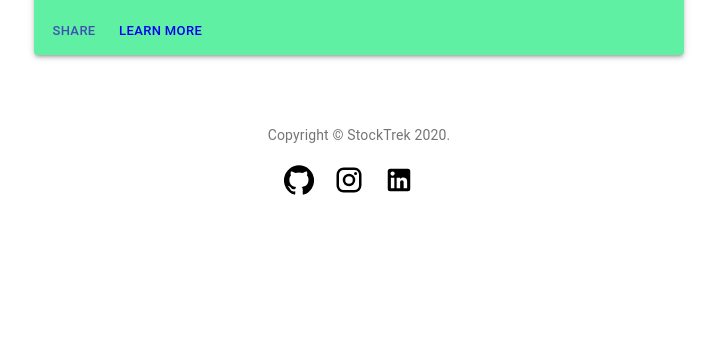
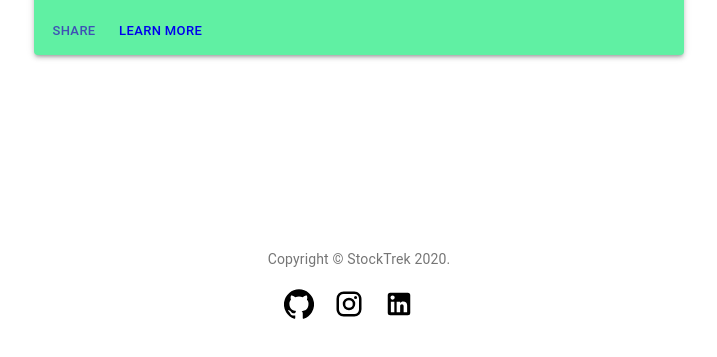
Before and after one commit to billyze/Project-2, a React (Create React App) app: page / in a window 1280 px wide. Shown: the part 2630-2987 px from the top of the page, without its empty margins (281-998 px from the left). Before the commit the page ends 2873 px from the top, so only its background shows below. Built offline with nearby package versions, Linux system fonts and the light colour scheme; no server answers.

Commit message:
Dark Theme working

```diff
--- a/src/App.css
+++ b/src/App.css
@@ -2,6 +2,12 @@ a {
   text-decoration: none;
 
 }
+
+.darkTheme {
+  color: #fff !important;
+    background-color: #424242 !important;
+}
+
 
 .App {
   text-align: center;
--- a/src/App.js
+++ b/src/App.js
@@ -14,17 +14,65 @@ import { UserProfile } from './Components/userProfile/userProfile';
 import SearchBar from './Components/searchBar/SearchBar';
 // import Canvas from './Components/canvas/Canvas';
 import Footer from './Components/footer/Footer';
-
-
+import { createMuiTheme, ThemeProvider } from '@material-ui/core/styles';
 
 class App extends Component {
   /* START OF TRACK IF USER LOGGED IN OR NOT, PASS DOWN TO ALL COMPONENTS */
-
   state = {
     currentUser: null,
     isData: false,
     isLoad: false,
+    theme: false,
     search: '',
+  };
+
+  darkTheme = createMuiTheme({
+    palette: {
+      type: 'dark',
+    },
+  });
+
+  lightTheme = createMuiTheme({
+    palette: {
+      type: 'light',
+    },
+  });
+
+  theme = () => {
+
+    this.setState({
+      theme: !this.state.theme
+    })
+    let body = document.getElementsByTagName('body')[0];
+    let nav = document.getElementById('navBar');
+    var style = document.createElement('style');
+
+    if (!this.state.theme) {
+      body.classList.add('darkTheme');
+      nav.classList.add('darkTheme');
+      style.innerHTML = `
+  a {
+  color: white;
+  }
+  body{
+    color: #fff
+  }
+  `;
+      document.head.appendChild(style);
+    } else {
+      body.classList.remove('darkTheme');
+      nav.classList.remove('darkTheme');
+      style.innerHTML = `
+  a {
+  color: black;
+  }
+
+  body{
+    color: #000
+  }
+  `;
+      document.head.appendChild(style);
+    }
   };
 
   //method to set session to null.
@@ -74,11 +122,14 @@ class App extends Component {
 
   render() {
     return (
-
+      <ThemeProvider
+        theme={this.state.theme ? this.darkTheme : this.lightTheme}
+      >
         <div>
           <Navbar
             user={this.state.currentUser}
             handleChange={this.handleChange}
+            theme={this.theme}
           />
           {/* This component needs to be moved, so it doesnt load in every view. */}
 
@@ -113,7 +164,12 @@ class App extends Component {
               exact
               path="/Search"
               component={(props) => (
-              <SearchBar {...props} query={this.state.search} user={this.state.currentUser} data={this.state.isData}/>
+                <SearchBar
+                  {...props}
+                  query={this.state.search}
+                  user={this.state.currentUser}
+                  data={this.state.isData}
+                />
               )}
             />
             <Route
@@ -130,7 +186,7 @@ class App extends Component {
           </Switch>
           <Footer />
         </div>
-
+      </ThemeProvider>
     );
   }
 }
--- a/src/Components/canvas/Canvas.js
+++ b/src/Components/canvas/Canvas.js
@@ -94,7 +94,7 @@ class Canvas extends Component {
     const { data } = this.state.newsData;
     console.log(this.state.dataPoints);
     return (
-      <div >
+      <div  style={{ margin: '10px' }}>
         {this.state.load ? this.loadCanvas() : ''}
         <CanvasJSChart options={options} onRef={(ref) => (this.chart = ref)} />
         {(this.state.dataPoints = [])}
--- a/src/Components/footer/Footer.jsx
+++ b/src/Components/footer/Footer.jsx
@@ -8,6 +8,7 @@ import Grid from '@material-ui/core/Grid';
 import GitHubIcon from '@material-ui/icons/GitHub';
 import InstagramIcon from '@material-ui/icons/Instagram';
 import LinkedInIcon from '@material-ui/icons/LinkedIn';
+import './footer.css'
 
 
 const useStyles = makeStyles((theme) => ({
--- /dev/null
+++ b/src/Components/footer/footer.css
@@ -0,0 +1,4 @@
+footer {
+    margin-top:calc(5% + 60px);
+    bottom: 0;
+  }
--- a/src/Components/navbar/Navbar.jsx
+++ b/src/Components/navbar/Navbar.jsx
@@ -5,6 +5,7 @@ import Typography from '@material-ui/core/Typography';
 import InputBase from '@material-ui/core/InputBase';
 import { fade, makeStyles } from '@material-ui/core/styles';
 import SearchIcon from '@material-ui/icons/Search';
+import AddCircleOutlineSharpIcon from '@material-ui/icons/AddCircleOutlineSharp';
 import { MenuList } from '../Menu/Menu';
 import { useHistory } from "react-router-dom";
 import { Link } from 'react-router-dom';
@@ -65,7 +66,7 @@ const useStyles = makeStyles((theme) => ({
   },
 }));
 
-export default function SearchAppBar({user, handleChange}) {
+export default function SearchAppBar({user, handleChange, theme}) {
   const classes = useStyles();
   const history = useHistory();
 
@@ -83,9 +84,9 @@ export default function SearchAppBar({user, handleChange}) {
   }
 
   return (
-    <div className={classes.root}>
+    <div className={classes.root} >
       <AppBar position="static" style={{backgroundColor: '#4285F4'}} >
-        <Toolbar>
+        <Toolbar id="navBar">
         {/* <Link to='/'><img
             width="30px"
             src="./favicon.ico"
--- a/src/index.css
+++ b/src/index.css
@@ -1,4 +1,5 @@
 body {
+  height: 100vh;
   margin: 0;
   font-family: -apple-system, BlinkMacSystemFont, 'Segoe UI', 'Roboto', 'Oxygen',
     'Ubuntu', 'Cantarell', 'Fira Sans', 'Droid Sans', 'Helvetica Neue',
```
Also changed, not shown: src/Components/navbar/Navbar.css (added, +8 -0 lines). Lines whose indentation alone changed are shown as unchanged.
